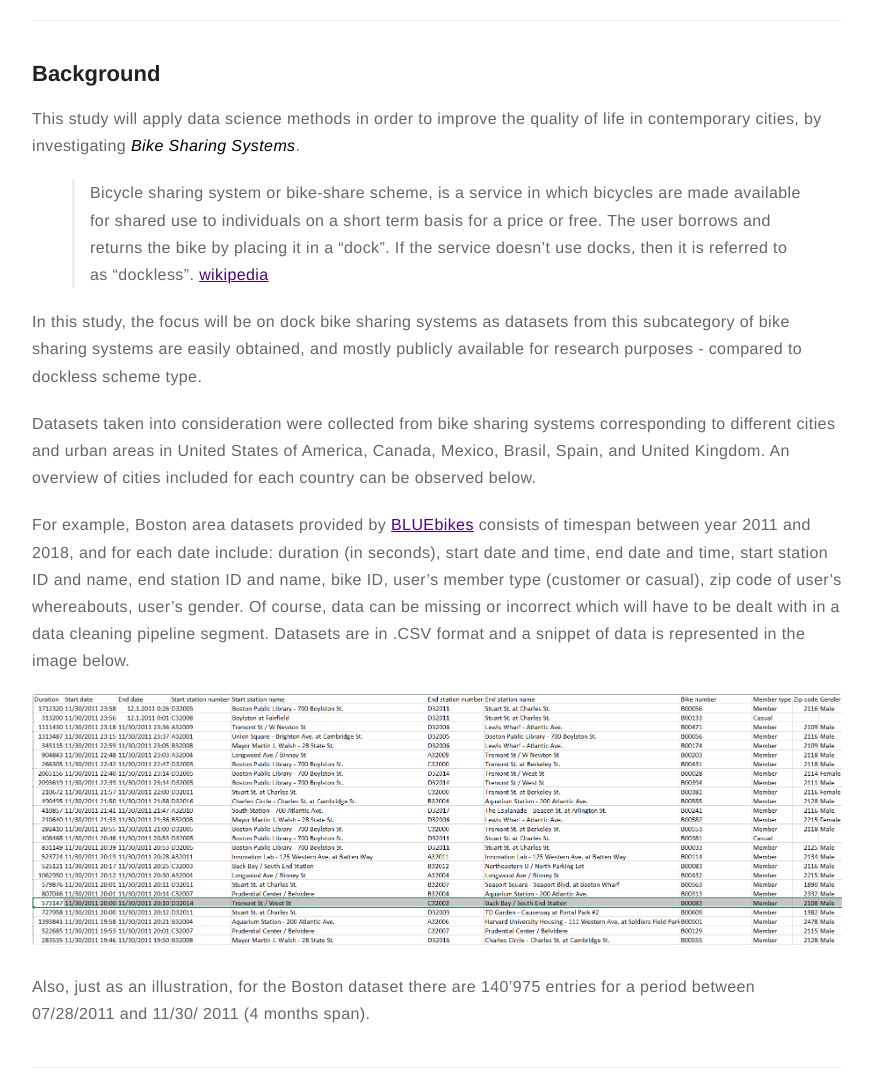
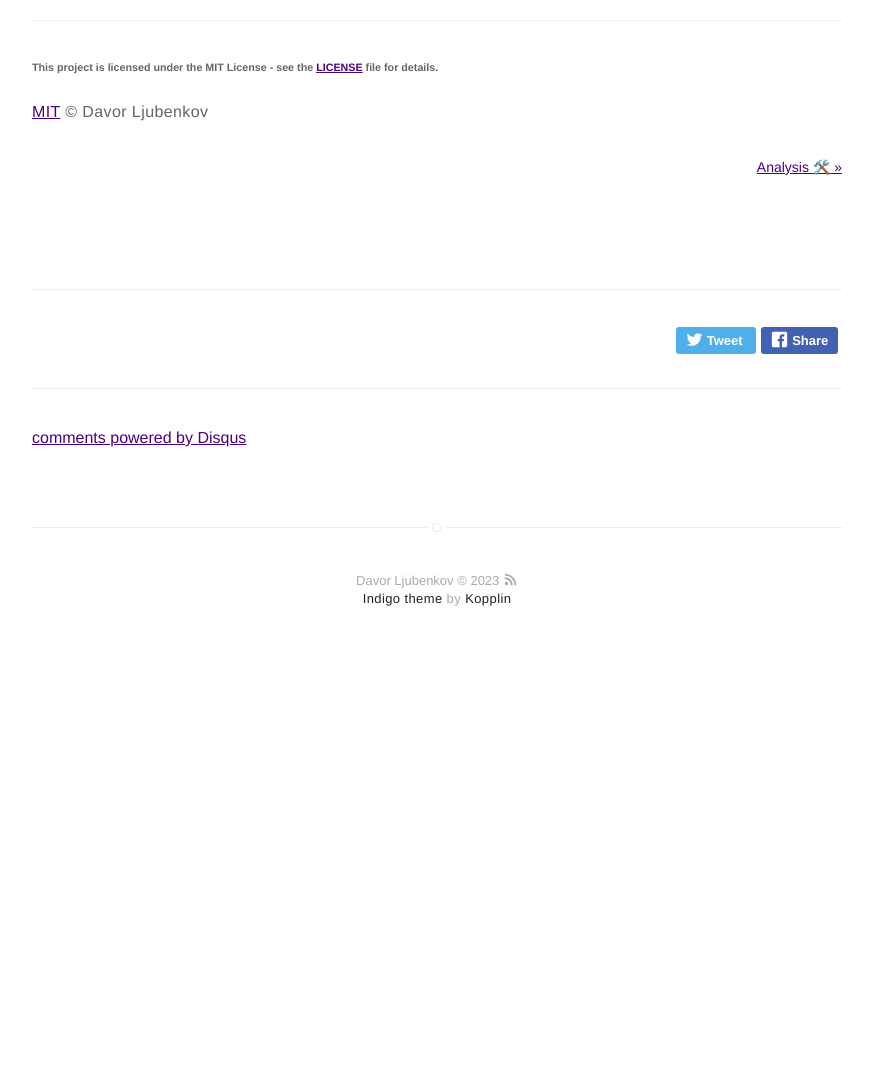
Before and after one commit to dljubenk/dljubenk.github.io, a Jekyll site: the page built from _posts/2019-02-01-mit-scl.markdown, in a window 1280 px wide and 1400 px high, scrolled down 664 px. Shown: the part 199-1287 px from the top of the window, without its empty margins (203-1076 px from the left). Built offline with Jekyll 4.4.1, drawn with Linux system fonts in a browser that asks for light colours; emoji names are drawn with the system emoji font; comment, search, counter and statistics services are not loaded; after the commit the page ends 1533 px from its top, so only the background shows below that; grey boxes are pictures that could not be loaded.

Commit message:
Update 2019-02-01-mit-scl.markdown

```diff
--- a/_posts/2019-02-01-mit-scl.markdown
+++ b/_posts/2019-02-01-mit-scl.markdown
@@ -30,33 +30,8 @@ This project was conducted at ***Massachusetts Institute of Technology*** - SENS
 
 ---
 
-## Background
-
-This study will apply data science methods in order to improve the quality of life in contemporary cities, by investigating ***Bike Sharing Systems***.
-
-> Bicycle sharing system or bike-share scheme, is a service in which bicycles are made available for shared use to individuals on a short term basis for a price or free. The user borrows and returns the bike by placing it in a "dock". If the service doesn't use docks, then it is referred to as "dockless". [wikipedia](https://en.wikipedia.org/wiki/Bicycle-sharing_system "Bicycle-sharing system")
-
-In this study, the focus will be on dock bike sharing systems as datasets from this subcategory of bike sharing systems are easily obtained, and mostly publicly available for research purposes - compared to dockless scheme type.
-
-Datasets taken into consideration were collected from bike sharing systems corresponding to different cities and urban areas in United States of America, Canada, Mexico, Brasil, Spain, and United Kingdom. An overview of cities included for each country can be observed below.
-
-For example, Boston area datasets provided by [BLUEbikes](https://www.bluebikes.com/) consists of timespan between year 2011 and 2018, and for each date include: duration (in seconds), start date and time, end date and time, start station ID and name, end station ID and name, bike ID, user's member type (customer or casual), zip code of user's whereabouts, user's gender. Of course, data can be missing or incorrect which will have to be dealt with in a data cleaning pipeline segment. Datasets are in .CSV format and a snippet of data is represented in the image below.
-
-![Markdown Image][3]
-
-Also, just as an illustration, for the Boston dataset there are 140'975 entries for a period between 07/28/2011 and 11/30/ 2011 (4 months span).
-
----
-
-![Markdown Image][4]
-
-![Markdown Image][5]
 
 ###### This project is licensed under the MIT License - see the [LICENSE](https://opensource.org/licenses/MIT) file for details.
 [MIT](https://mit-license.org/) © Davor Ljubenkov
 
 [1]: /assets/images/lab.jpg
-[2]: /assets/images/map.png
-[3]: /assets/images/data.png
-[4]: /assets/images/bike.jpg
-[5]: /assets/images/terminal.jpg
```
